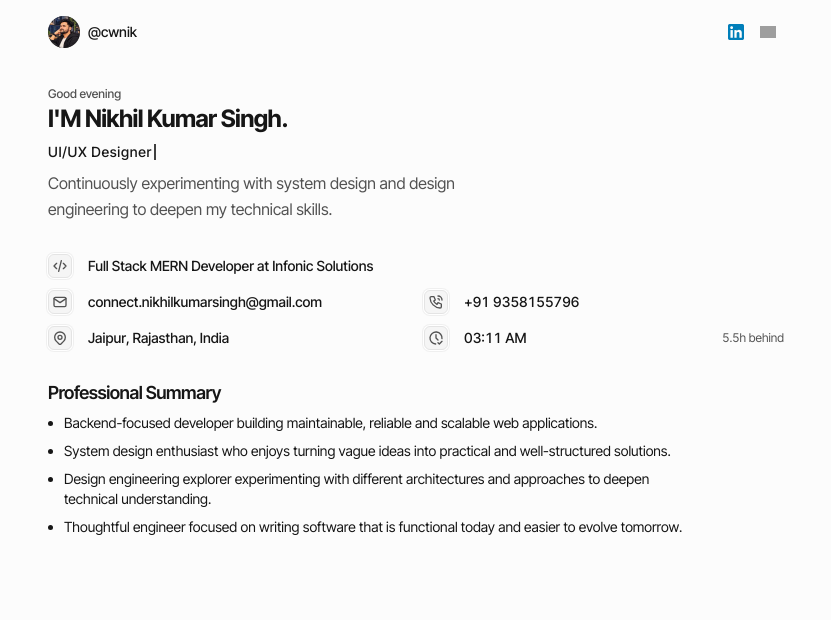
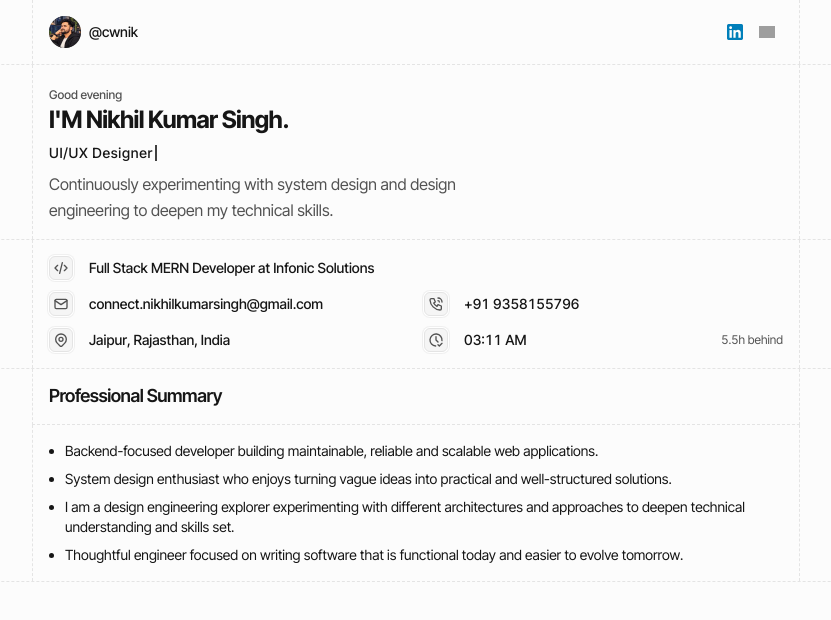
Before and after one commit to cwnik/nikhilkumarsingh.dev, a Next.js app: page / in a window 1280 px wide. Shown: the top 620 px of the page, without its empty margins (224-1055 px from the left). Built offline with nearby package versions, Linux system fonts and the light colour scheme; grey boxes are pictures that could not be loaded.

Commit message:
feat: introduce border-dashed layout

```diff
--- a/components/site-header.tsx
+++ b/components/site-header.tsx
@@ -12,7 +12,7 @@ import { Button } from "./ui/button";
 
 export function SiteHeader() {
     return (
-        <header className="bg-background text-foreground supports-backdrop-filter:bg-background/80 sticky top-0 z-50 backdrop-blur-xs">
+        <header className="bg-background text-foreground supports-backdrop-filter:bg-background/80 sticky top-0 z-50 border-b border-dashed backdrop-blur-xs">
             <Container className="flex items-center justify-between">
                 <div className="flex grow items-center gap-2">
                     <Button asChild size="icon" className="rounded-full">
--- a/components/ui/container.tsx
+++ b/components/ui/container.tsx
@@ -2,5 +2,11 @@ import type { ComponentProps } from "react";
 import { cn } from "cn";
 
 export function Container({ className, ...props }: ComponentProps<"div">) {
-    return <div data-slot="container" className={cn("mx-auto w-full max-w-3xl p-4", className)} {...props} />;
+    return (
+        <div
+            data-slot="container"
+            className={cn("mx-auto w-full max-w-3xl border-x border-dashed p-4", className)}
+            {...props}
+        />
+    );
 }
--- a/features/author/constants/author.ts
+++ b/features/author/constants/author.ts
@@ -14,7 +14,7 @@ export const AUTHOR = {
     professionalSummary: [
         "Backend-focused developer building maintainable, reliable and scalable web applications.",
         "System design enthusiast who enjoys turning vague ideas into practical and well-structured solutions.",
-        "Design engineering explorer experimenting with different architectures and approaches to deepen technical understanding.",
+        "I am a design engineering explorer experimenting with different architectures and approaches to deepen technical understanding and skills set.",
         "Thoughtful engineer focused on writing software that is functional today and easier to evolve tomorrow."
     ]
 };
--- a/features/author/introduction.tsx
+++ b/features/author/introduction.tsx
@@ -7,7 +7,7 @@ import { AUTHOR } from "./constants/author";
 
 export function Introduction() {
     return (
-        <section>
+        <section className="border-b border-dashed">
             <Container>
                 <Small className="text-muted-foreground">{getGreeting(new Date().getHours())}</Small>
                 <Heading>I&apos;M {AUTHOR.displayName}.</Heading>
--- a/features/author/overview.tsx
+++ b/features/author/overview.tsx
@@ -5,7 +5,7 @@ import { AuthorOverviewItem } from "./overview-item";
 
 export function AuthorOverview() {
     return (
-        <section>
+        <section className="border-b border-dashed">
             <Container className="grid gap-x-4 gap-y-3 sm:grid-cols-2">
                 {AUTHOR_OVERVIEW.map((item, index) => (
                     <AuthorOverviewItem key={index} overview={item} />
--- a/features/author/professional-summary.tsx
+++ b/features/author/professional-summary.tsx
@@ -5,9 +5,11 @@ import { AUTHOR } from "./constants/author";
 
 export function ProfessionalSummary() {
     return (
-        <section>
-            <Container className="space-y-2">
+        <section className="border-b border-dashed">
+            <Container className="border-b">
                 <Title>Professional Summary</Title>
+            </Container>
+            <Container>
                 <ul className="ms-4 list-disc space-y-2">
                     {AUTHOR.professionalSummary.map((item, index) => (
                         <li key={index} className="text-sm text-pretty">
```
